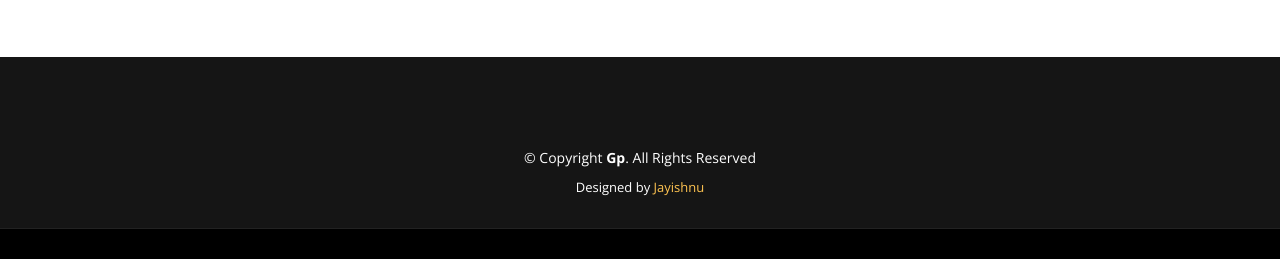
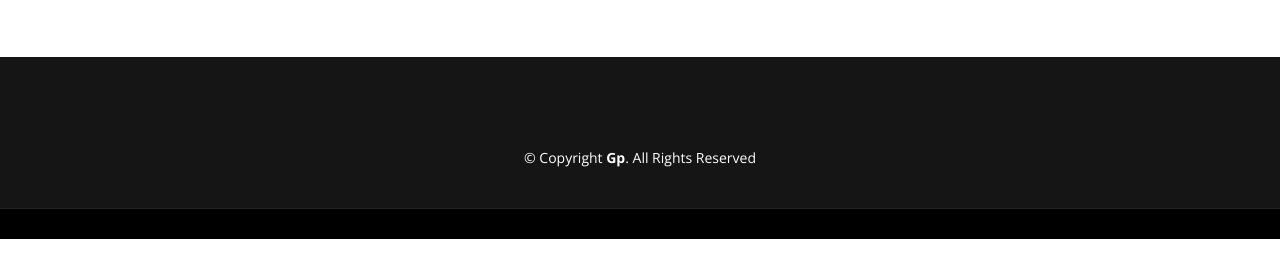
Before and after one commit to AtharvK17/DA-USA_Business_Insight.github.io, a plain HTML site: page index.html in a window 1280 px wide. Shown: the part 2748-3007 px from the top of the page. Drawn offline with nearby package versions, Linux system fonts and the light colour scheme.

Commit message:
Update index.html

```diff
--- a/index.html
+++ b/index.html
@@ -320,7 +320,6 @@
         <!-- You can delete the links only if you purchased the pro version. -->
         <!-- Licensing information: https://bootstrapmade.com/license/ -->
         <!-- Purchase the pro version with working PHP/AJAX contact form: https://bootstrapmade.com/gp-free-multipurpose-html-bootstrap-template/ -->
-        Designed by <a href="https://www.linkedin.com/in/jayishnu-agarwal-948787217/">Jayishnu</a>
       </div>
     </div>
   </footer><!-- End Footer -->
```
